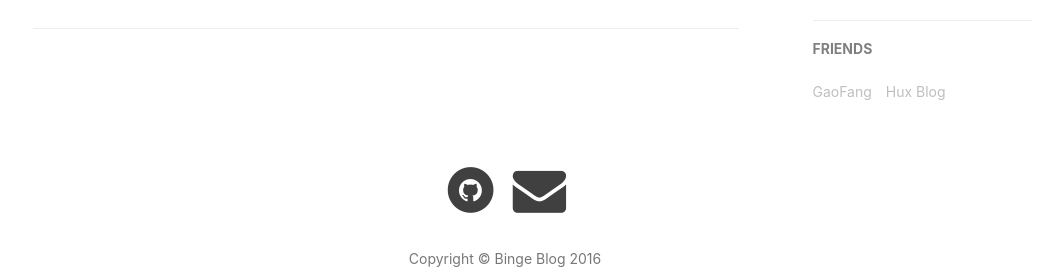
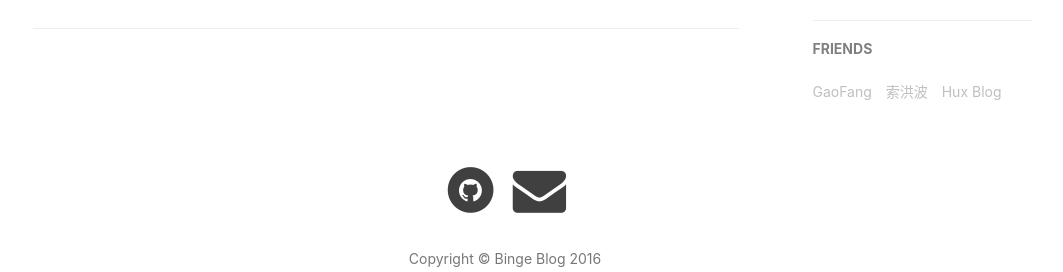
Before and after one commit to bingerambo/bingerambo_Jekyll_deploy, a Jekyll site: the page built from index.html, in a window 1280 px wide. Shown: the part 860-1132 px from the top of the page, without its empty margins (135-1198 px from the left). Built offline with Jekyll 4.4.1, drawn with Linux system fonts in a browser that asks for light colours; nearby versions of some CDN libraries; the list of posts is cut into pages by our own code; comment, search, counter and statistics services are not loaded; grey boxes are pictures that could not be loaded.

```diff
--- a/_config.yml
+++ b/_config.yml
@@ -4,7 +4,7 @@ SEOTitle: 斌哥的博客 | Binge Blog
 header-img: img/home-bg.jpg
 email: feibinge@163.com
 description: "斌哥的博客 | 这里是 @BingeRambo斌哥兰博的个人博客"
-keyword: "Binge, 技术, 健身, Binge Blog, 杂谈, 博客, 个人网站, 互联网, 前端, 设计, 产品，Engineer"
+keyword: "斌哥, Binge, 技术, 健身, Binge Blog, 杂谈, 博客, 个人网站, 互联网, 前端, 设计, 产品，Engineer"
 url: "http://bingerambo.github.io"              # your host, for absolute URL
 baseurl: ""         # for example, '/blog' if your blog hosted on 'host/blog'
 
@@ -85,6 +85,9 @@ friends: [
         title: "GaoFang",
         href: "http://weidian.com/?userid=513951903&wfr=wx_profile"
     },{
+        title: "索洪波",
+        href: "http://suohb.com"
+    },{
         title: "Hux Blog",
         href: "http://huangxuan.me"
     }
```
